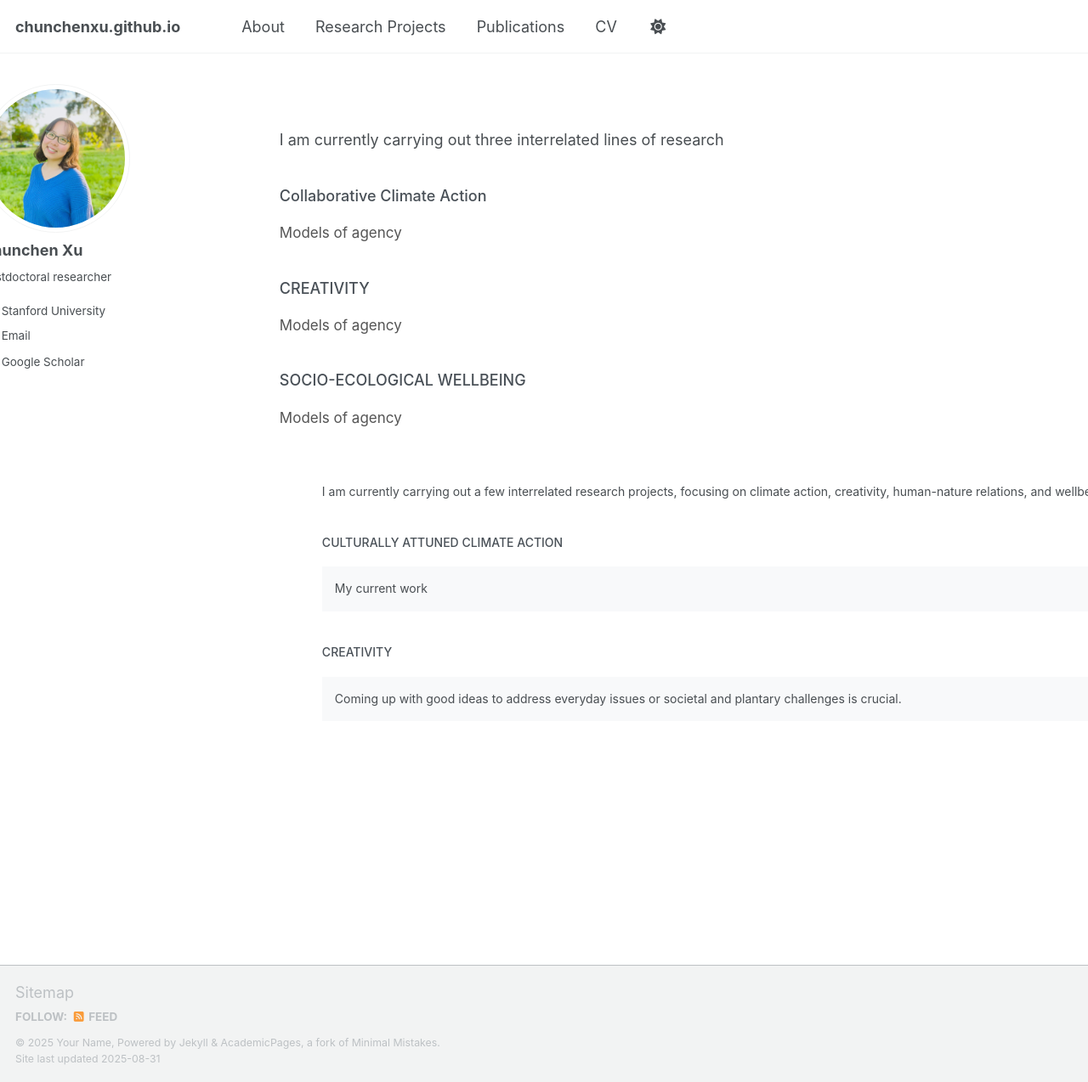
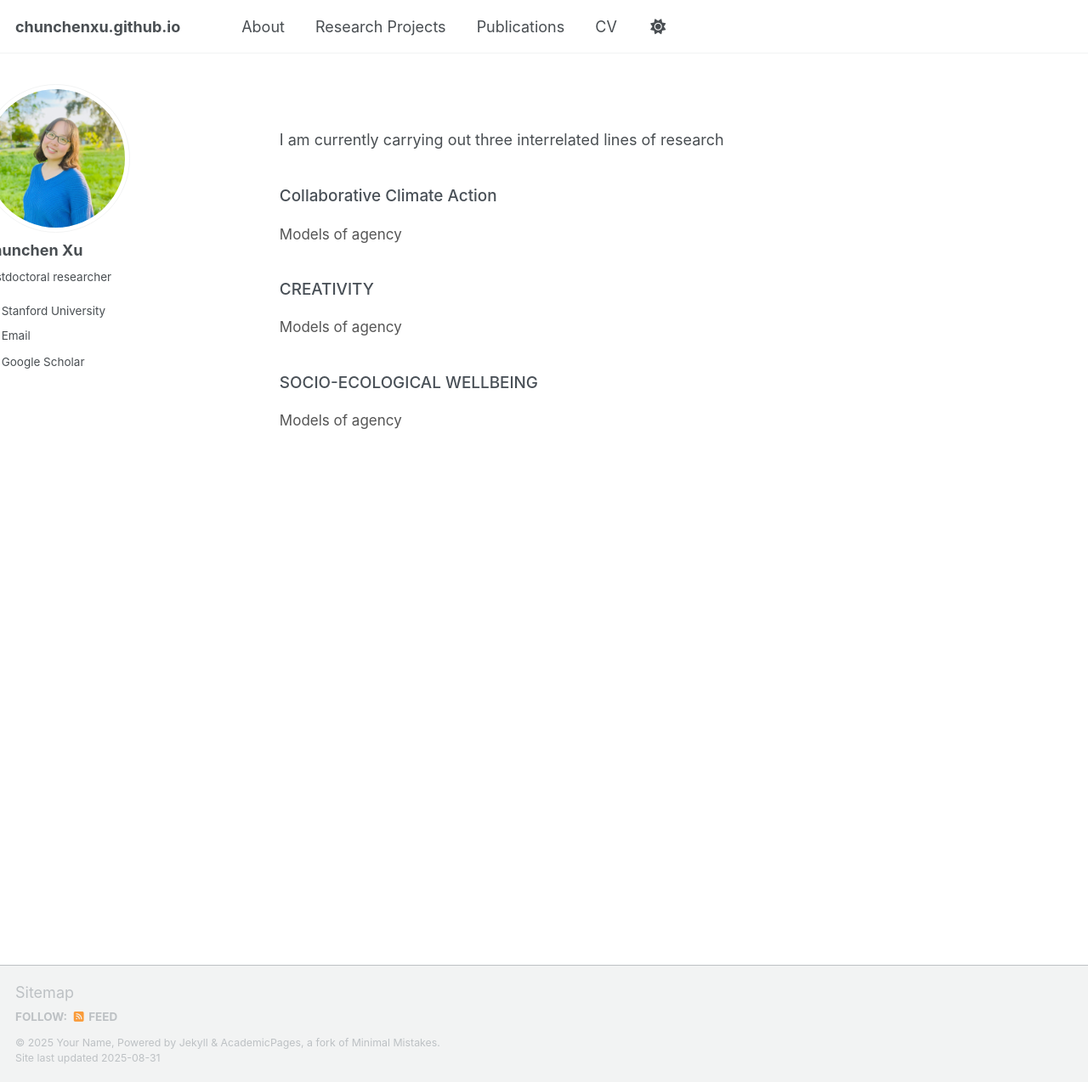
Before and after one commit to chunchenxu/chunchenxu.github.io, a Jekyll site: the page built from _pages/research.html, in a window 1280 px wide and 1274 px high. Shown: the whole window at 85% size. Built offline with Jekyll 4.4.1, drawn with Linux system fonts in a browser that asks for light colours; some web fonts are replaced; a script that is not in the unit is left out.

Commit message:
Update research.html

```diff
--- a/_pages/research.html
+++ b/_pages/research.html
@@ -75,73 +75,3 @@ h2 {
     font-weight: 500;
 }
 </style>
-
-<div class="research-container">
-
-I am currently carrying out a few interrelated research projects, focusing on climate action, creativity, human-nature relations, and wellbeing.
-
-<h2>CULTURALLY ATTUNED CLIMATE ACTION</h2>
-
-<div class="content-section">
-My current work
-
-</div>
-
-<h2>CREATIVITY</h2>
-
-<div class="content-section">
-Coming up with good ideas to address everyday issues or societal and plantary challenges is crucial.
-
-</div>
-
-</div>
-
-<style>
-.research-container {
-    max-width: none;           /* Remove max-width limit */
-    width: calc(100% - 20px);  /* Use full width minus small buffer */
-    margin: 0;                 /* Reset all margins */
-    margin-left: -30px;        /* Fine-tuned left shift */
-    margin-right: -140px;      /* Extend into right margin */
-    padding: 20px 40px;        /* Horizontal padding for readability */
-    font-size: 14px;
-    font-family: -apple-system, BlinkMacSystemFont, "Segoe UI", Roboto, sans-serif;
-    line-height: 1.6;
-    text-align: left;
-    box-sizing: border-box;    /* Include padding in width calculation */
-}
-
-.content-section {
-    max-width: none;           /* Remove max-width limit */
-    width: calc(100% - 20px);  /* Use full width minus small buffer */
-    margin: 0;                 /* Reset all margins */
-    margin-left: -30px;        /* Fine-tuned left shift */
-    margin-right: -140px;      /* Extend into right margin */
-    padding: 20px 40px;        /* Horizontal padding for readability */
-    font-size: 14px;
-    font-family: -apple-system, BlinkMacSystemFont, "Segoe UI", Roboto, sans-serif;
-    line-height: 1.6;
-    text-align: left;
-    box-sizing: border-box;    /* Include padding in width calculation */
-    background-color: #f8f9fa;
-    padding: 15px;
-    margin: 15px 0;
-    font-size: 14px;
-    text-align: left;
-}
-
-hr {
-    border: none;
-    height: 1px;
-    background-color: #dee2e6;
-    margin: 30px 0;
-}
-
-h2 {
-    color: #495057;
-    margin-top: 40px;
-    margin-bottom: 20px;
-    font-size: 1em;
-    font-weight: 500;
-}
-</style>
```
